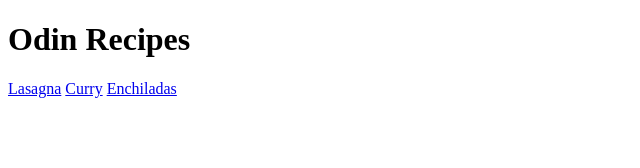
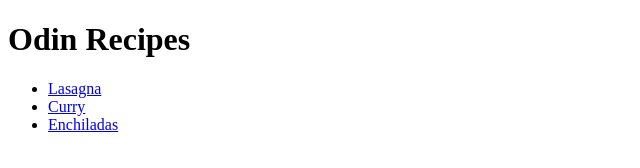
Before and after one commit to briHalterman/odin-recipes, a plain HTML site: page index.html in a window 1280 px wide. Shown: the whole page, without its empty margins (0-640 px from the left). Drawn offline with Linux system fonts and the light colour scheme.

Commit message:
Put links to recipe pages into unordered list

```diff
--- a/index.html
+++ b/index.html
@@ -7,8 +7,10 @@
 
   <body>
     <h1>Odin Recipes</h1>
-    <a href="recipes/lasagna.html">Lasagna</a>
-    <a href="recipes/curry.html">Curry</a>
-    <a href="recipes/enchiladas.html">Enchiladas</a>
+    <ul>
+      <li><a href="recipes/lasagna.html">Lasagna</a></li>
+      <li><a href="recipes/curry.html">Curry</a></li>
+      <li><a href="recipes/enchiladas.html">Enchiladas</a></li>
+    </ul>
   </body>
 </html>
```
